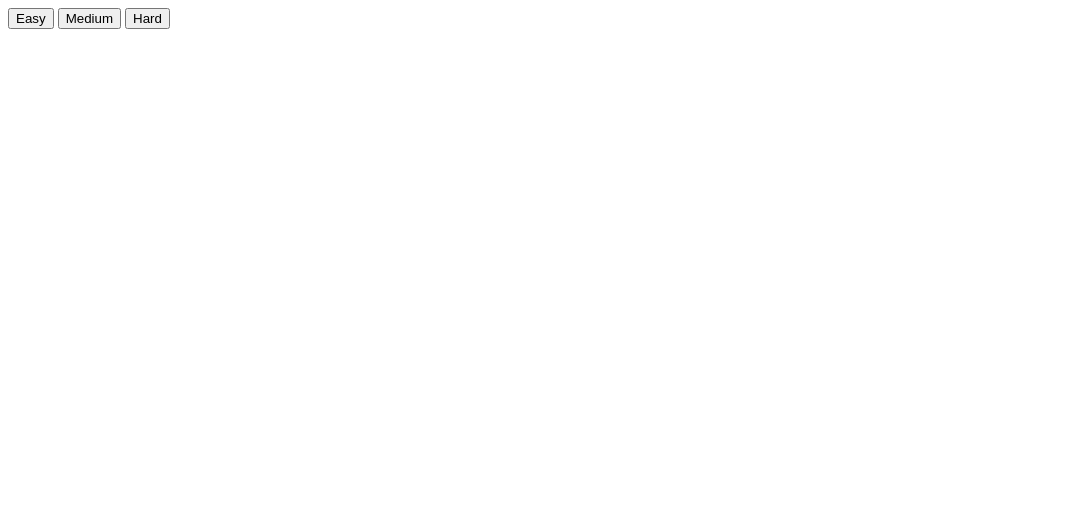
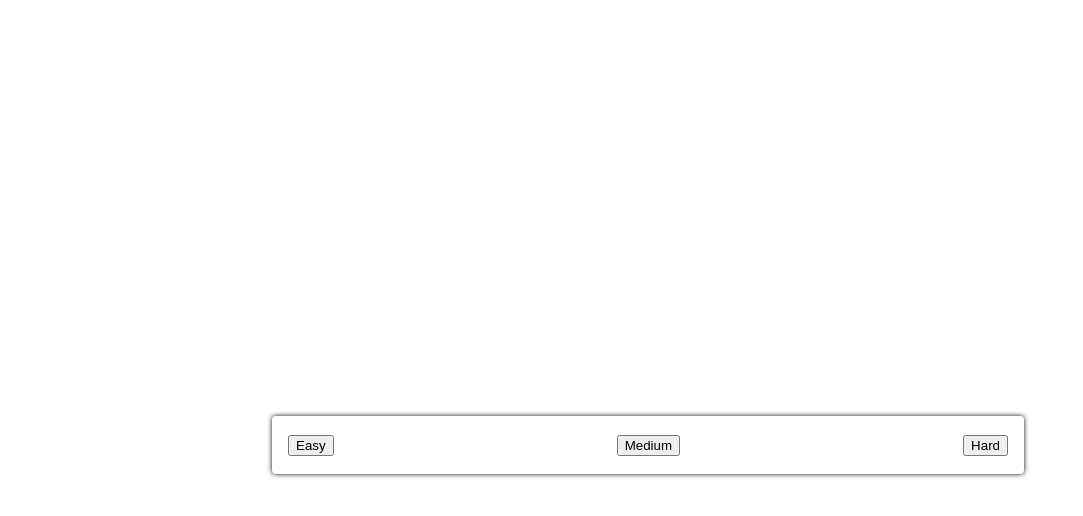
Before and after one commit to Infus3d/polygon-sprint, a plain HTML site: page DifficultySelectScreen.html in a window 1280 px wide. Shown: the whole page, without its empty margins (0-1083 px from the left). Drawn offline with Linux system fonts and the light colour scheme.

Commit message:
centered difficulty buttons

```diff
--- a/DifficultySelectScreen.html
+++ b/DifficultySelectScreen.html
@@ -18,6 +18,11 @@
     box-shadow: 0 0 5px;
     margin: 1em;
     border-radius: 0.25em;
+    position: absolute;
+    top: 50%;
+    left: 20%;
+    -ms-transform: translateY(-50%, -20%);
+    transform: translateY(-50%, -20%);
 }
 
 </style>
@@ -25,7 +30,9 @@
 </head>
 
 <body>
+<div class="Button">
     <button id="Easy">Easy</button>
     <button id="Medium">Medium</button>
     <button id="Hard">Hard</button>
+</div>
 </body>
```
